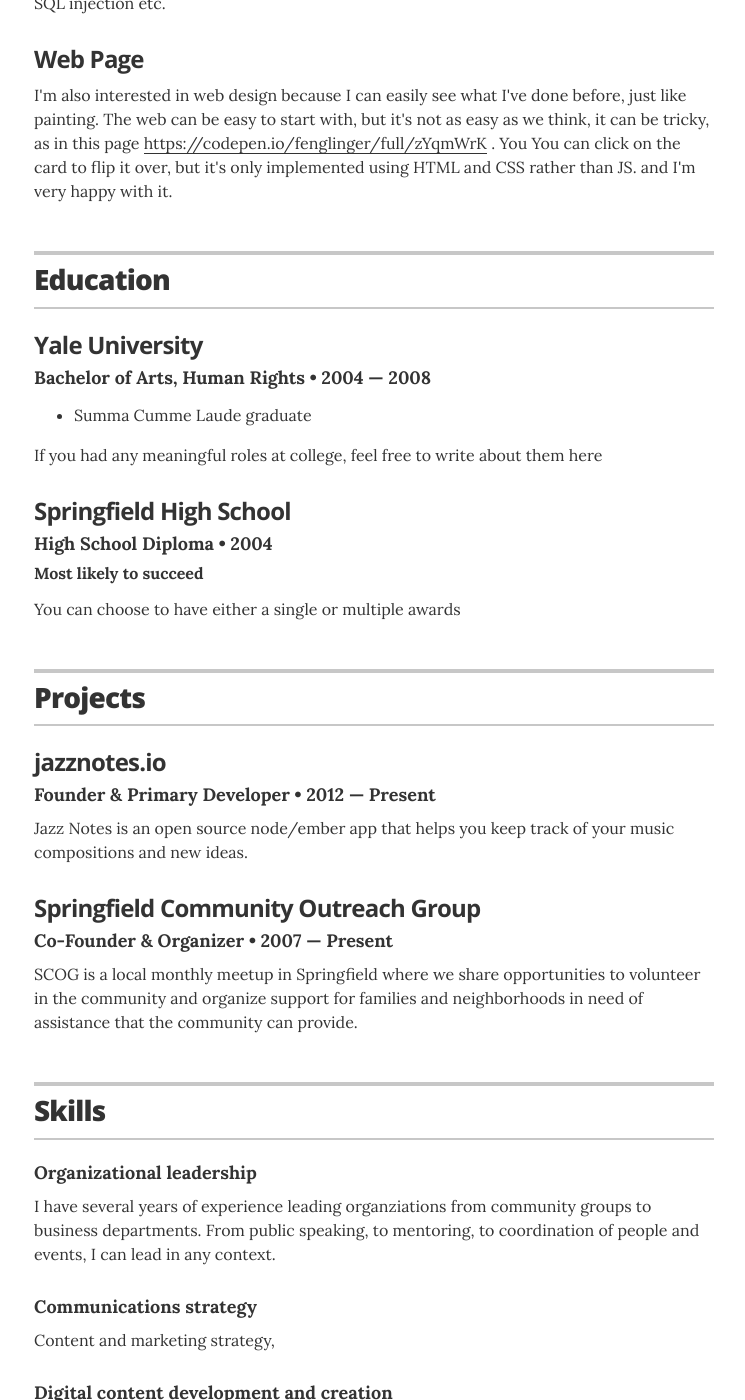
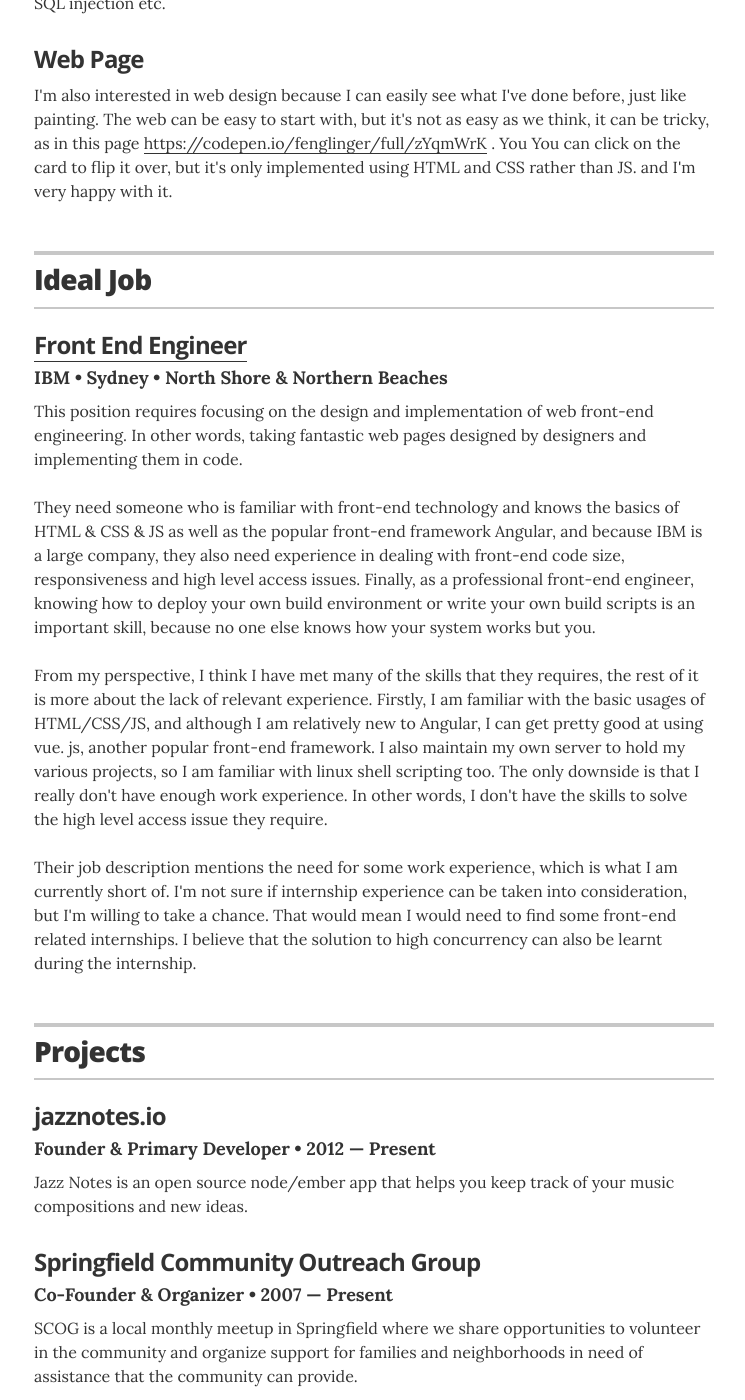
Before and after one commit to XinlongWu-s3860954/XinlongWu, a Jekyll site: the page built from index.html, in a window 1280 px wide and 1400 px high, scrolled down 1383 px. Shown: the whole window, without its empty margins (266-1011 px from the left). Built offline with Jekyll 4.4.1, drawn with Linux system fonts in a browser that asks for light colours.

Commit message:
ideal Job

```diff
--- a/_config.yml
+++ b/_config.yml
@@ -34,7 +34,7 @@ resume_looking_for_work:        "yes"
 # Decide which sections to use
 # comment out to hide
 resume_section_interest:      true
-resume_section_education:       true
+resume_section_ideal_job:       true
 resume_section_projects:        true
 resume_section_skills:          true
 resume_section_recognition:     true
--- /dev/null
+++ b/_data/ideal_job.yml
@@ -0,0 +1,35 @@
+# Ideal job
+
+- JobItem:
+  company: IBM
+  job: <a target="_blank" href="https://xinlongwu-s3860954.github.io/XinlongWu/snapshot/">Front End Engineer</a>
+  location: Sydney &bull; North Shore & Northern Beaches
+
+  summary: This position requires focusing on the design and
+            implementation of web front-end engineering.
+            In other words, taking fantastic web pages
+            designed by designers and implementing them in code.
+            </br></br>
+            They need someone who is familiar with front-end technology
+            and knows the basics of HTML & CSS & JS as well as the popular
+            front-end framework Angular, and because IBM is a large company,
+            they also need experience in dealing with front-end code size,
+            responsiveness and high level access issues. Finally, as a professional front-end engineer,
+            knowing how to deploy your own build environment or write your
+            own build scripts is an important skill, because no one else knows
+            how your system works but you.
+            </br></br>
+            From my perspective, I think I have met many of the skills that they requires,
+            the rest of it is more about the lack of relevant experience. Firstly, I am
+            familiar with the basic usages of HTML/CSS/JS, and although I am relatively
+            new to Angular, I can get pretty good at using vue. js, another popular front-end
+            framework. I also maintain my own server to hold my various projects, so I am
+            familiar with linux shell scripting too. The only downside is that I really don't
+            have enough work experience. In other words, I don't have the skills to solve the
+            high level access issue they require.
+            </br></br>
+            Their job description mentions the need for some work experience, which is what I
+             am currently short of. I'm not sure if internship experience can be taken into
+             consideration, but I'm willing to take a chance. That would mean I would need to
+             find some front-end related internships. I believe that the solution to high
+             concurrency can also be learnt during the internship.
--- a/_layouts/resume.html
+++ b/_layouts/resume.html
@@ -71,35 +71,31 @@
         {% endfor %}
 
       </section>
-      <!-- end Experience -->
+      <!-- end Interest in IT -->
       {% endif %}
 
 
-      {% if site.resume_section_education %}
-      <!-- begin Education -->
+      {% if site.resume_section_ideal_job %}
+      <!-- begin Ideal Job -->
       <section class="content-section">
         <header class="section-header">
-          <h2>Education</h2>
+          <h2>Ideal Job</h2>
         </header>
 
-        {% for education in site.data.education %}
+        {% for job_i in site.data.ideal_job %}
         <div class="resume-item" itemscope itemprop="alumniOf" itemtype="http://schema.org/CollegeOrUniversity">
-          <h3 class="resume-item-title" itemprop="name">{{ education.uni }}</h3>
-          <h4 class="resume-item-details group" itemprop="description">{{ education.degree }} &bull; {{ education.year }}</h4>
-          <h5 class="resume-item-details award-title" itemprop="description">{{ education.award }}</h5>
-          <p class="resume-item-copy" itemprop="description">
-            <ul class="resume-item-list">
-              {% for award in education.awards %}
-              <li>{{ award.award }}</li>
-              {% endfor %}
-            </ul>
-
-
-          <p class="resume-item-copy">{{ education.summary }}</p>
+          <h3 class="resume-item-title" itemprop="name">{{ job_i.job }}</h3>
+          <h4 class="resume-item-details group" itemprop="description">{{ job_i.company }} &bull; {{ job_i.location }}</h4>
+          <h5 class="resume-item-details award-title" itemprop="description">{{ job_i.award }}</h5>
+          <div class="resume-item" itemscope itemprop="worksFor" itemtype="http://schema.org/Organization">
+            {% if job_i.summary %}
+            <p class="resume-item-copy">{{ job_i.summary }}</p>
+            {% endif %}
+          </div><!-- end of resume-item -->
         </div>
         {% endfor %}
       </section>
-      <!-- end Education -->
+      <!-- end Ideal Job -->
       {% endif %}
 
 
```
